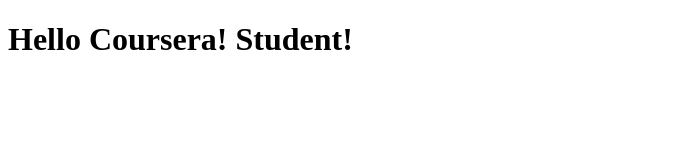
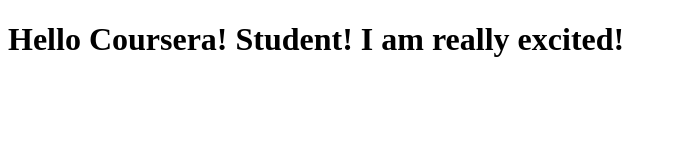
Before and after one commit to joe4091679/coursera-angular, a plain HTML site: page index.html in a window 1280 px wide. Shown: the whole page, without its empty margins (0-677 px from the left). Drawn offline with Linux system fonts and the light colour scheme.

Commit message:
A new version of web file

```diff
--- a/index.html
+++ b/index.html
@@ -9,7 +9,7 @@
 </head>
 
 <body>
-    <h1>Hello Coursera! Student!</h1>
+    <h1>Hello Coursera! Student! I am really excited!</h1>
 </body>
 
 </html>
```
